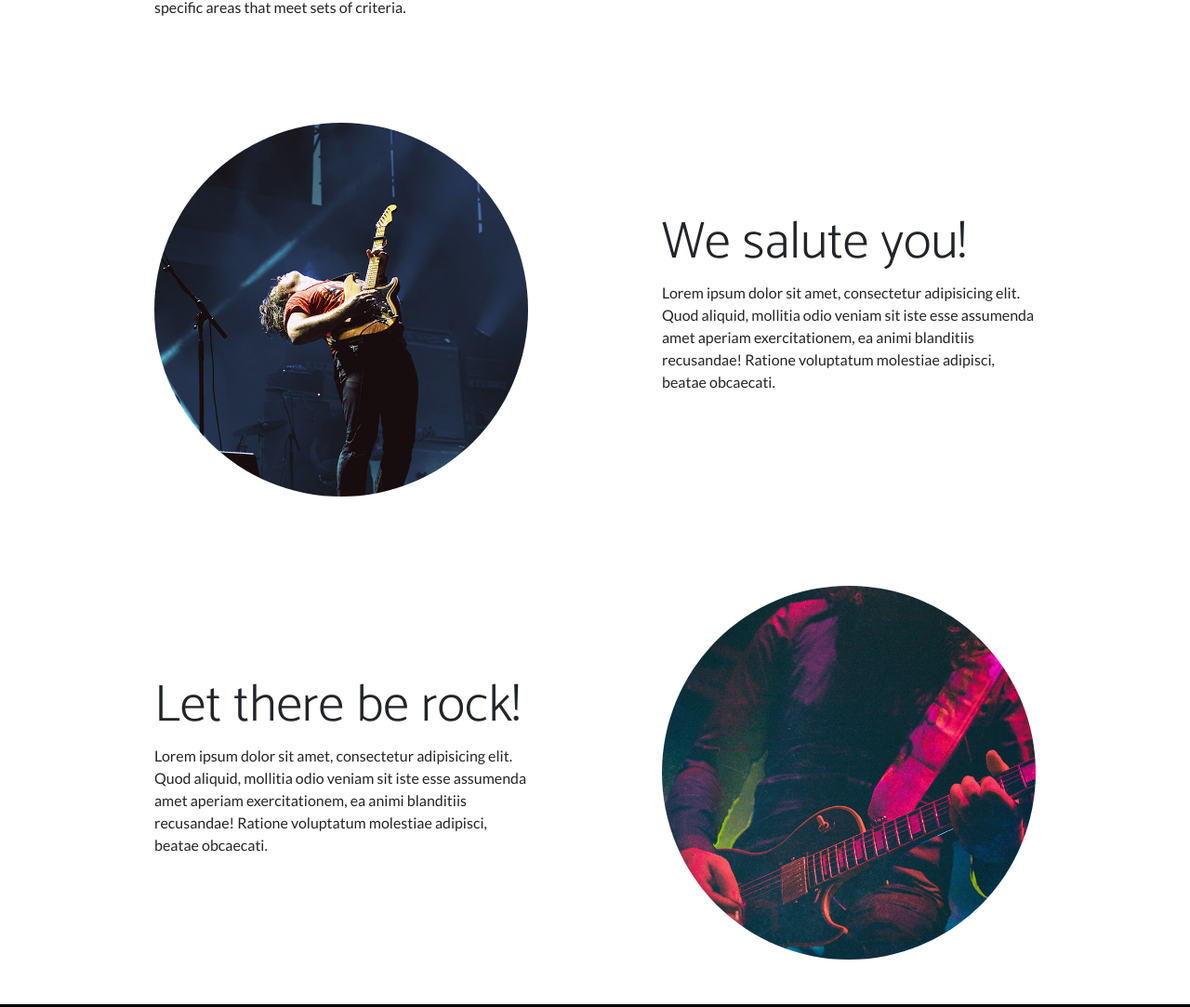
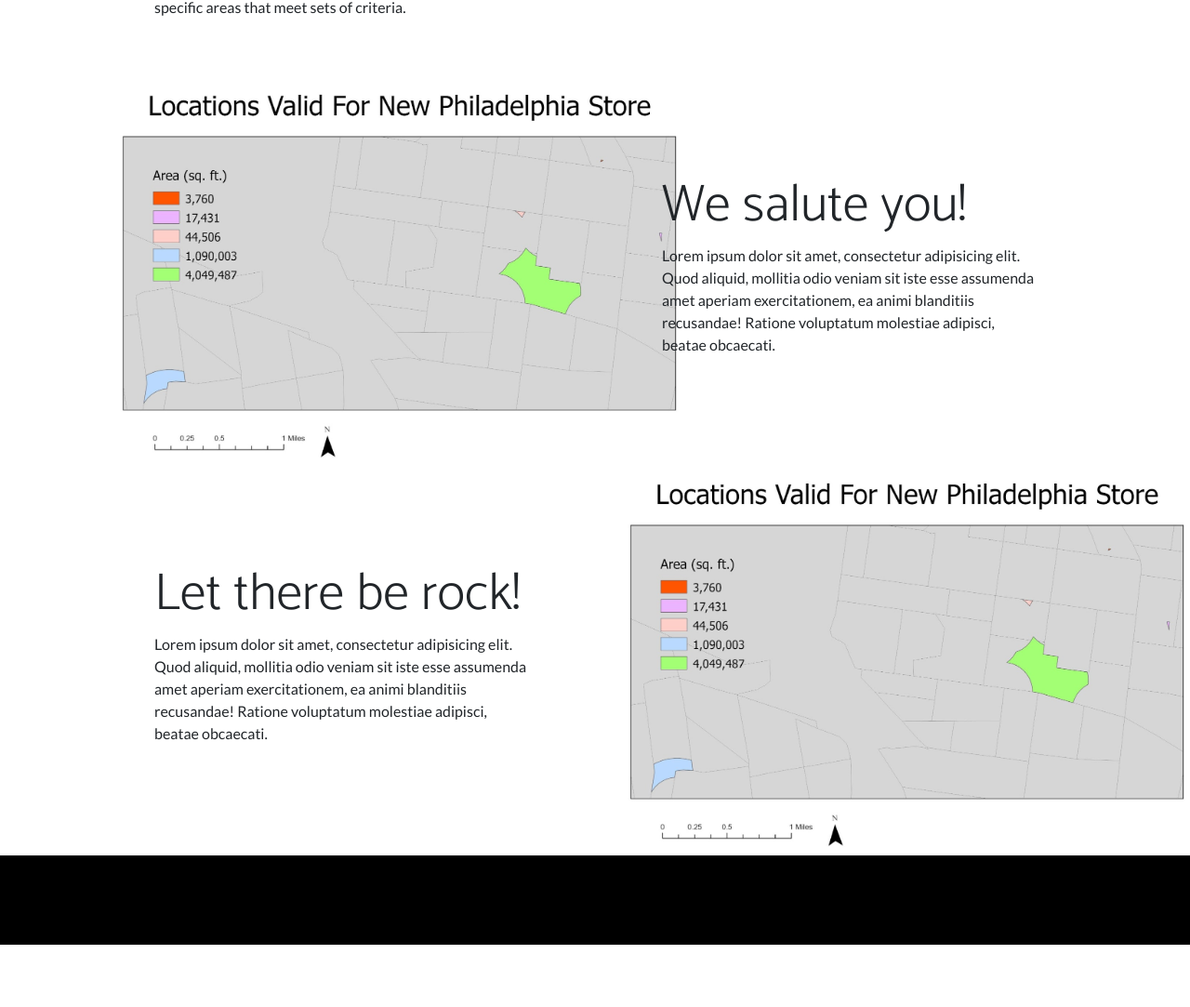
Before and after one commit to Halff-Ear/Half_, a plain HTML site: page index.html in a window 1280 px wide. Shown: the part 1294-2377 px from the top of the page at 93% size. After the commit the page ends 2310 px from the top, so only its background shows below. Drawn offline with nearby package versions, Linux system fonts and the light colour scheme.

Commit message:
Update index.html

```diff
--- a/index.html
+++ b/index.html
@@ -45,7 +45,7 @@
             <div class="container px-5">
                 <div class="row gx-5 align-items-center">
                     <div class="col-lg-6 order-lg-2">
-<img src="images/map 1.png" alt="Description of your image">
+<img src="images/map 1.png" alt="1">
                     </div>
                     <div class="col-lg-6 order-lg-1">
                         <div class="p-5">
@@ -65,7 +65,7 @@
             <div class="container px-5">
                 <div class="row gx-5 align-items-center">
                     <div class="col-lg-6">
-                        <div class="p-5"><img class="img-fluid rounded-circle" src="assets/img/02.jpg" alt="..." /></div>
+                       <img src="images/map 1.png" alt="2">
                     </div>
                     <div class="col-lg-6">
                         <div class="p-5">
@@ -81,7 +81,7 @@
             <div class="container px-5">
                 <div class="row gx-5 align-items-center">
                     <div class="col-lg-6 order-lg-2">
-                        <div class="p-5"><img class="img-fluid rounded-circle" src="assets/img/03.jpg" alt="..." /></div>
+                       <img src="images/map 1.png" alt="3">
                     </div>
                     <div class="col-lg-6 order-lg-1">
                         <div class="p-5">
```
